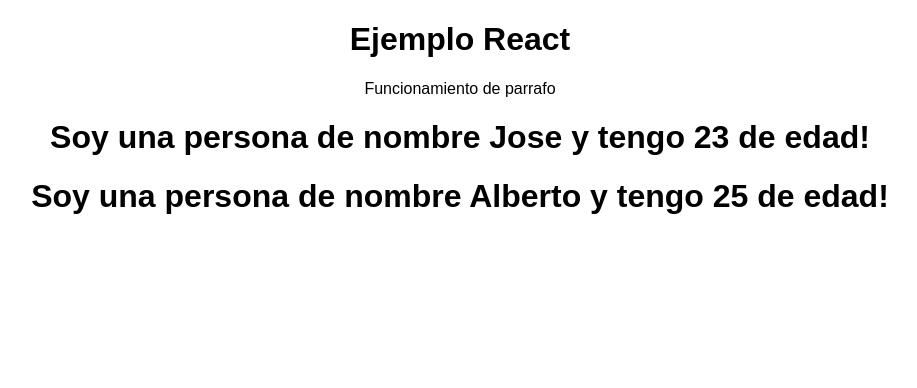
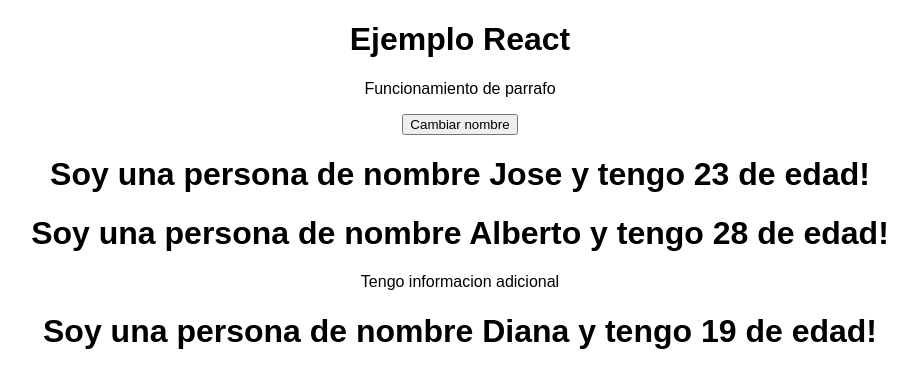
Before and after one commit to LazarusPolar/React-Train, a React (Create React App) app: page / in a window 1280 px wide. Shown: the top 388 px of the page, without its empty margins (180-1097 px from the left). Built offline with nearby package versions, Linux system fonts and the light colour scheme.

Commit message:
Agrega ejemplo de props y states

```diff
--- a/src/App.js
+++ b/src/App.js
@@ -4,13 +4,52 @@ import Persona from './Persona/Persona'
 
 // React se basa en crear componentes
 class App extends Component {
+  // state solo esta disponible al extender de la clase "Component"
+  state = {
+    personas: [
+      {
+        nombre: 'Jose', edad: 23
+      },
+      {
+        nombre: 'Alberto', edad: 28
+      },
+      {
+        nombre: 'Diana', edad: 19
+      }
+
+    ]
+  }
+
+  cambiaNombreHandler = () => {
+    console.log("Hola")
+    // ESTO NO SE DEBE HACER
+    /// this.state.personas[0].nombre = 'Alejandro'
+
+    // Asi se actualizan la info. en el parametro "state"
+    this.setState({personas: [
+      {
+        nombre: 'Alejandro', edad: 22
+      },
+      {
+        nombre: 'Rodrigo', edad: 34
+      },
+      {
+        nombre: 'Borgia', edad: 31
+      }
+
+    ]})
+  }
+
   render() {
+    // Se llama al parametro this y state para obtener los datos a ingresar
     return (
       <div className="App">
         <h1> Ejemplo React </h1>
         <p> Funcionamiento de parrafo </p>
-        <Persona nombre = "Jose" edad = "23"/>
-        <Persona nombre = "Alberto" edad = "25" >Tengo informacion adicional</Persona>
+        <button onClick = {this.cambiaNombreHandler}>Cambiar nombre </button>
+        <Persona nombre = {this.state.personas[0].nombre} edad = {this.state.personas[0].edad}/>
+        <Persona nombre = {this.state.personas[1].nombre} edad = {this.state.personas[1].edad} > Tengo informacion adicional </Persona>
+        <Persona nombre = {this.state.personas[2].nombre} edad = {this.state.personas[2].edad}/>
       </div>
     );
 
--- a/src/Persona/Persona.js
+++ b/src/Persona/Persona.js
@@ -1,7 +1,13 @@
 import React from 'react';
 
 const persona = (props) => {
-    return <h1>Soy una persona de nombre {props.nombre} y tengo {props.edad} de edad!</h1>
+        // Children refiere a todos los elementos que se encuentren entre los tags
+        // de cualquier JSX (En este caso "Persona")
+    return (
+        <div>
+            <h1>Soy una persona de nombre {props.nombre} y tengo {props.edad} de edad!</h1>
+            <p>{props.children}</p>
+        </div>)
 }
 
 export default persona;
```
